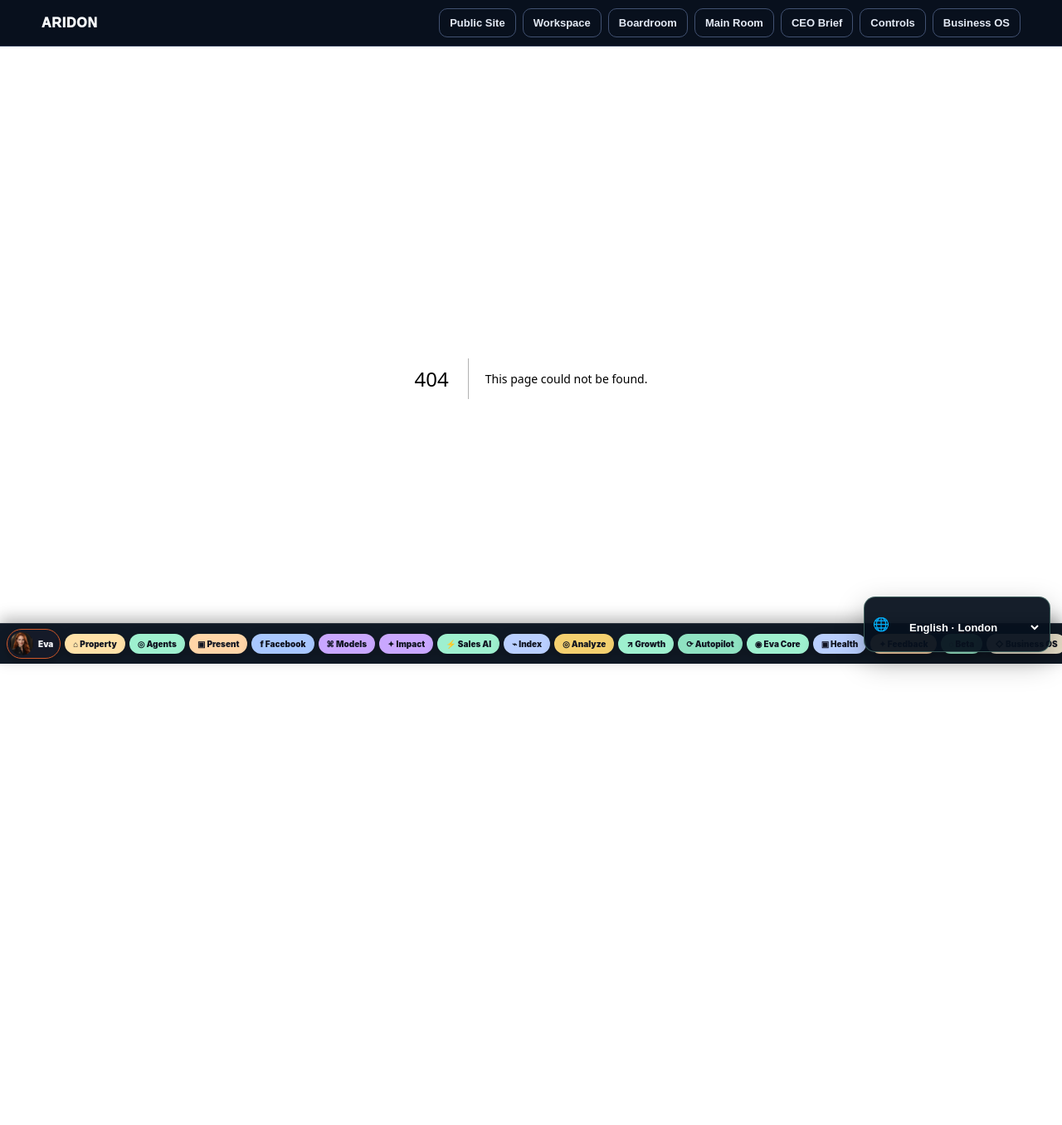
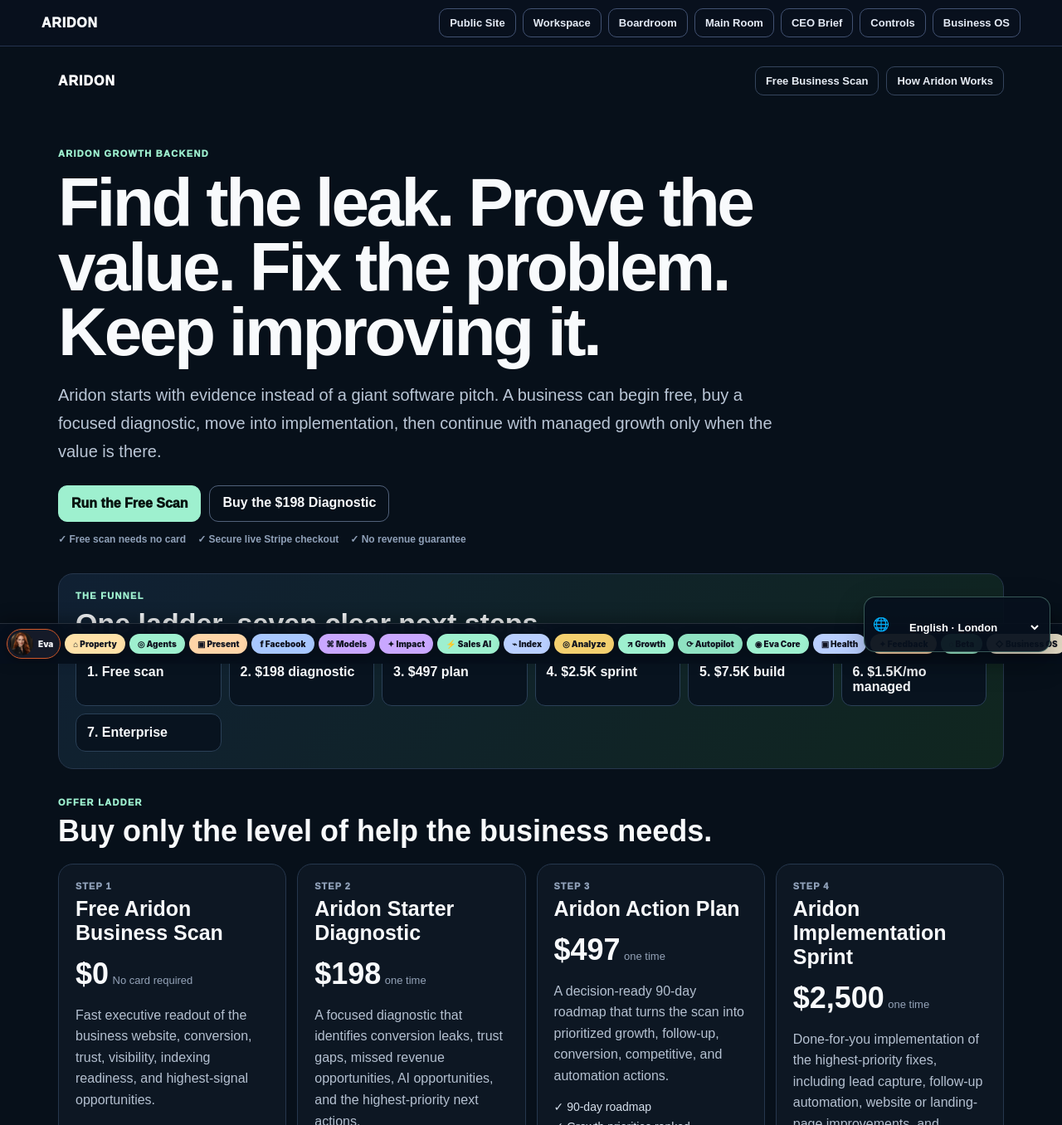
Before and after one commit to jimrusk/aridon-app, a Next.js app: page /growth in a window 1280 px wide. Before the commit this address had no page. Shown: the top 1356 px of the page at 83% size. Before the commit the page ends 856 px from the top, so only its background shows below. Built offline with nearby package versions, Linux system fonts and the light colour scheme.

Commit message:
Add public high-ticket growth funnel page

```diff
--- /dev/null
+++ b/app/growth/page.tsx
@@ -0,0 +1,118 @@
+import Link from 'next/link';
+import { highTicketFunnel, highTicketOffers } from '../../lib/highTicketCheckout';
+
+const mint = '#9EF0CF';
+const bg = '#07101A';
+const card = { background: '#0D1723', border: '1px solid #26374D', borderRadius: 18, padding: 20 } as const;
+
+const deliverables: Record<string, string[]> = {
+  'free-scan': ['Executive website readout', 'Conversion and trust scoring', 'Visibility and indexing checks', 'Top opportunities surfaced'],
+  'health-scan': ['Revenue leak review', 'Conversion and trust gaps', 'AI opportunity scan', 'Priority next-action list'],
+  'action-plan': ['90-day roadmap', 'Growth priorities ranked', 'Lead follow-up plan', 'Automation opportunities'],
+  'implementation-sprint': ['Priority fixes implemented', 'Lead capture setup', 'Follow-up automation', 'Website or landing-page improvements'],
+  'growth-engine': ['Full growth-system buildout', 'CRM and follow-up workflows', 'Campaign and conversion assets', 'AI workflow and reporting setup'],
+  'managed-growth': ['Ongoing optimization', 'Campaign and conversion updates', 'Lead follow-up improvements', 'Monthly executive reporting'],
+  enterprise: ['Custom integrations', 'Multi-location or multi-team rollout', 'Executive reporting', 'Custom workflow deployment'],
+};
+
+export default function GrowthPage() {
+  return (
+    <main style={{ minHeight: '100vh', background: bg, color: '#F8FAFC', fontFamily: 'Arial, sans-serif' }}>
+      <section style={{ maxWidth: 1180, margin: '0 auto', padding: '24px 20px 80px' }}>
+        <nav style={{ display: 'flex', justifyContent: 'space-between', gap: 12, alignItems: 'center', flexWrap: 'wrap' }}>
+          <Link href="/" style={{ color: '#fff', textDecoration: 'none', fontWeight: 950, letterSpacing: 1 }}>ARIDON</Link>
+          <div style={{ display: 'flex', gap: 9, flexWrap: 'wrap' }}>
+            <Link href="/analyze-business" style={ghostButton}>Free Business Scan</Link>
+            <Link href="/sales" style={ghostButton}>How Aridon Works</Link>
+          </div>
+        </nav>
+
+        <header style={{ paddingTop: 64, maxWidth: 940 }}>
+          <div style={eyebrow}>ARIDON GROWTH BACKEND</div>
+          <h1 style={{ fontSize: 'clamp(48px,7vw,82px)', lineHeight: .95, letterSpacing: -3.5, margin: '14px 0 20px' }}>Find the leak. Prove the value. Fix the problem. Keep improving it.</h1>
+          <p style={{ color: '#BAC6D6', fontSize: 20, lineHeight: 1.7, maxWidth: 880 }}>Aridon starts with evidence instead of a giant software pitch. A business can begin free, buy a focused diagnostic, move into implementation, then continue with managed growth only when the value is there.</p>
+          <div style={{ display: 'flex', gap: 10, flexWrap: 'wrap', marginTop: 24 }}>
+            <Link href="/analyze-business" style={primaryButton}>Run the Free Scan</Link>
+            <a href={highTicketOffers.healthScan.href} style={outlineButton}>Buy the $198 Diagnostic</a>
+          </div>
+          <div style={{ display: 'flex', gap: 14, flexWrap: 'wrap', marginTop: 14, color: '#8FA0B8', fontSize: 12, fontWeight: 800 }}>
+            <span>✓ Free scan needs no card</span>
+            <span>✓ Secure live Stripe checkout</span>
+            <span>✓ No revenue guarantee</span>
+          </div>
+        </header>
+
+        <section style={{ ...card, marginTop: 34, background: 'linear-gradient(135deg,#102033,#10261F)' }}>
+          <div style={eyebrow}>THE FUNNEL</div>
+          <h2 style={{ fontSize: 34, margin: '8px 0 16px' }}>One ladder, seven clear next steps.</h2>
+          <div style={{ display: 'grid', gridTemplateColumns: 'repeat(auto-fit,minmax(150px,1fr))', gap: 9 }}>
+            {['Free scan', '$198 diagnostic', '$497 plan', '$2.5K sprint', '$7.5K build', '$1.5K/mo managed', 'Enterprise'].map((item, index) => (
+              <div key={item} style={{ background: '#08131F', border: '1px solid #2A4057', borderRadius: 12, padding: 13 }}><strong>{index + 1}. {item}</strong></div>
+            ))}
+          </div>
+        </section>
+
+        <section style={{ marginTop: 34 }}>
+          <div style={eyebrow}>OFFER LADDER</div>
+          <h2 style={{ fontSize: 36, margin: '8px 0 18px' }}>Buy only the level of help the business needs.</h2>
+          <div style={{ display: 'grid', gridTemplateColumns: 'repeat(auto-fit,minmax(270px,1fr))', gap: 13 }}>
+            {highTicketFunnel.map((offer, index) => {
+              const isExternal = offer.href.startsWith('http');
+              const buttonLabel = offer.key === 'free-scan' ? 'Start Free' : offer.key === 'enterprise' ? 'Start Enterprise Scoping' : offer.type === 'subscription' ? 'Start Managed Growth' : 'Book & Pay Securely';
+              return (
+                <article key={offer.key} style={{ ...card, borderColor: index === 4 ? '#4B8C74' : '#26374D', boxShadow: index === 4 ? '0 0 0 1px #4B8C7444' : 'none' }}>
+                  <div style={{ display: 'flex', justifyContent: 'space-between', gap: 10, alignItems: 'start' }}>
+                    <div>
+                      <div style={{ color: index === 4 ? mint : '#8FA0B8', fontSize: 11, fontWeight: 950, letterSpacing: 1 }}>STEP {index + 1}</div>
+                      <h3 style={{ fontSize: 25, margin: '7px 0 4px' }}>{offer.name}</h3>
+                    </div>
+                    {index === 4 && <span style={{ background: '#17362B', color: mint, border: '1px solid #2E6B56', borderRadius: 999, padding: '6px 9px', fontSize: 11, fontWeight: 900 }}>CORE BACKEND</span>}
+                  </div>
+                  <div style={{ marginTop: 10 }}><strong style={{ fontSize: 36 }}>{offer.price}</strong> <span style={{ color: '#94A3B8', fontSize: 13 }}>{offer.priceDetail}</span></div>
+                  <p style={{ color: '#B4C0D0', lineHeight: 1.6, minHeight: 78 }}>{offer.summary}</p>
+                  <div style={{ display: 'grid', gap: 8, marginTop: 12 }}>
+                    {deliverables[offer.key].map((item) => <div key={item} style={{ color: '#D5DFEB', fontSize: 14 }}>✓ {item}</div>)}
+                  </div>
+                  {isExternal ? <a href={offer.href} style={{ ...primaryButton, display: 'inline-block', marginTop: 18 }}>{buttonLabel}</a> : <Link href={offer.href} style={{ ...primaryButton, display: 'inline-block', marginTop: 18 }}>{buttonLabel}</Link>}
+                </article>
+              );
+            })}
+          </div>
+        </section>
+
+        <section style={{ ...card, marginTop: 34, background: '#F0F7F3', color: '#102019', borderColor: '#C8E0D5' }}>
+          <div style={{ color: '#1B7659', fontSize: 11, fontWeight: 950, letterSpacing: 1 }}>WHAT THE CUSTOMER IS REALLY BUYING</div>
+          <h2 style={{ fontSize: 34, margin: '8px 0 12px' }}>Do not sell AI. Sell the correction of a measurable business problem.</h2>
+          <div style={{ display: 'grid', gridTemplateColumns: 'repeat(auto-fit,minmax(210px,1fr))', gap: 10 }}>
+            {['Recover missed leads', 'Increase conversion', 'Improve follow-up speed', 'Strengthen trust and visibility', 'Reduce manual work', 'Create a repeatable growth system'].map((item) => <div key={item} style={{ background: '#fff', border: '1px solid #D1E2DA', borderRadius: 12, padding: 14, fontWeight: 850 }}>{item}</div>)}
+          </div>
+        </section>
+
+        <section style={{ marginTop: 34 }}>
+          <div style={eyebrow}>HOW THE BACKEND CLOSES</div>
+          <h2 style={{ fontSize: 34, margin: '8px 0 16px' }}>The sales conversation stays simple.</h2>
+          <div style={{ display: 'grid', gridTemplateColumns: 'repeat(auto-fit,minmax(220px,1fr))', gap: 10 }}>
+            {[
+              ['1. Show the leak', 'Use the scan and evidence to identify what is being missed.'],
+              ['2. Quantify the impact', 'Use ranges and assumptions, not made-up certainty.'],
+              ['3. Show the fix', 'Explain the specific work Aridon can implement.'],
+              ['4. Give two choices', 'Offer the sprint or the full Growth Engine when both are appropriate.'],
+              ['5. Retain the win', 'Move successful implementations into Managed Growth.'],
+            ].map(([title, text]) => <article key={title} style={card}><strong style={{ color: mint }}>{title}</strong><p style={{ color: '#AFBDCE', lineHeight: 1.55, marginBottom: 0 }}>{text}</p></article>)}
+          </div>
+        </section>
+
+        <section style={{ ...card, marginTop: 34 }}>
+          <div style={eyebrow}>B2B SAFETY AND SCOPE</div>
+          <p style={{ color: '#B4C0D0', lineHeight: 1.65, marginBottom: 0 }}>Prices purchase the stated service level, not a guaranteed revenue outcome. Exact implementation scope, access requirements, timing, exclusions, and any third-party costs are confirmed during kickoff. Aridon does not make consequential external changes without the customer or owner authorizing them.</p>
+        </section>
+      </section>
+      <style>{`@media(max-width:760px){h1{letter-spacing:-2px !important}}`}</style>
+    </main>
+  );
+}
+
+const eyebrow = { color: mint, fontSize: 11, letterSpacing: 1.3, fontWeight: 950 } as const;
+const primaryButton = { background: mint, color: '#07130F', borderRadius: 11, padding: '12px 15px', textDecoration: 'none', fontWeight: 950, border: '1px solid #9EF0CF' } as const;
+const outlineButton = { border: '1px solid #51617A', color: '#F8FAFC', borderRadius: 11, padding: '11px 15px', textDecoration: 'none', fontWeight: 900 } as const;
+const ghostButton = { border: '1px solid #35455D', color: '#E7EDF5', borderRadius: 10, padding: '9px 12px', textDecoration: 'none', fontWeight: 850, fontSize: 13 } as const;
```
